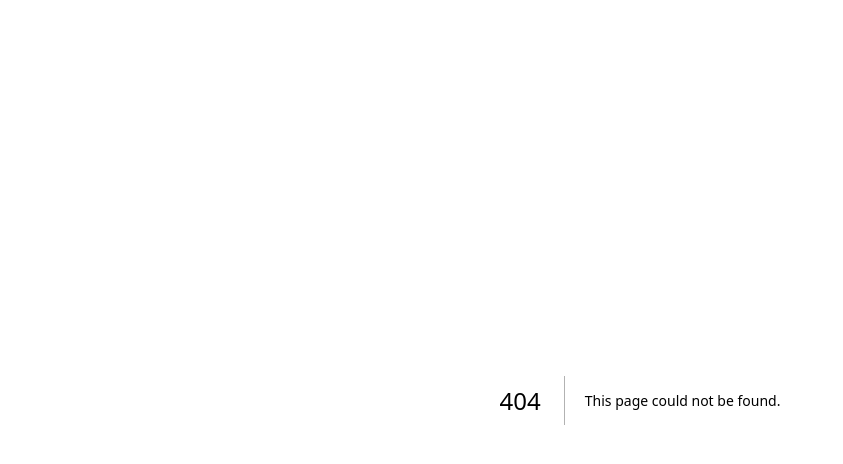
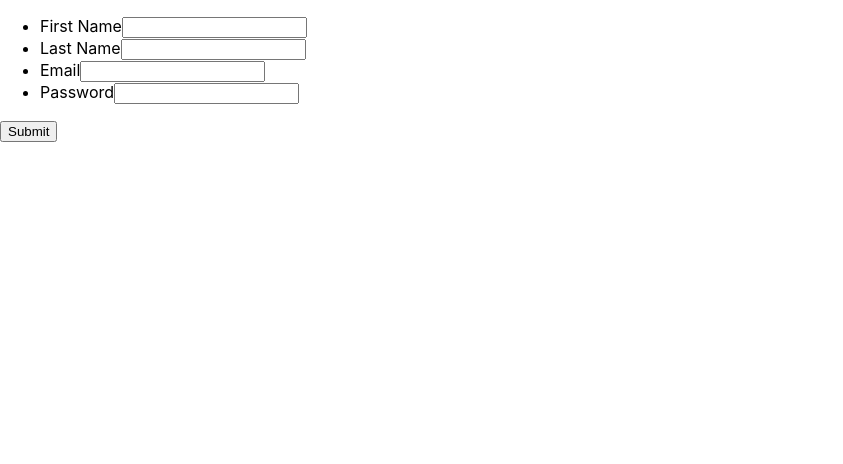
Before and after one commit to jxav22/SOT-UI-JASON, a Next.js app: page /form in a window 1280 px wide. Before the commit this address had no page. Shown: the top 464 px of the page, without its empty margins (0-843 px from the left). Built offline with nearby package versions, Linux system fonts and the light colour scheme.

Commit message:
feat: scaffolded the project and made a form

```diff
--- /dev/null
+++ b/components/Form.tsx
@@ -0,0 +1,31 @@
+import React from 'react'
+
+type Props = {}
+
+function Form({ }: Props) {
+    return (
+        <form>
+            <ul>
+                <li>
+                    <label htmlFor="firstname">First Name</label>
+                    <input type="text" id='firstname' name='firstname' required />
+                </li>
+                <li>
+                    <label htmlFor="lastname">Last Name</label>
+                    <input type="text" id='lastname' name='lastname' required />
+                </li>
+                <li>
+                    <label htmlFor="email">Email</label>
+                    <input type="email" id='email' name='email' required />
+                </li>
+                <li>
+                    <label htmlFor="password">Password</label>
+                    <input type="password" id='password' name='password' required />
+                </li>
+            </ul>
+            <button type='submit'>Submit</button>
+        </form>
+    )
+}
+
+export default Form
--- /dev/null
+++ b/pages/form/index.tsx
@@ -0,0 +1,12 @@
+import Form from '@/components/Form'
+import React from 'react'
+
+type Props = {}
+
+function index({}: Props) {
+  return (
+    <Form/>
+  )
+}
+
+export default index
```
Also changed, not shown: tsconfig.json (+21 -7 lines).
